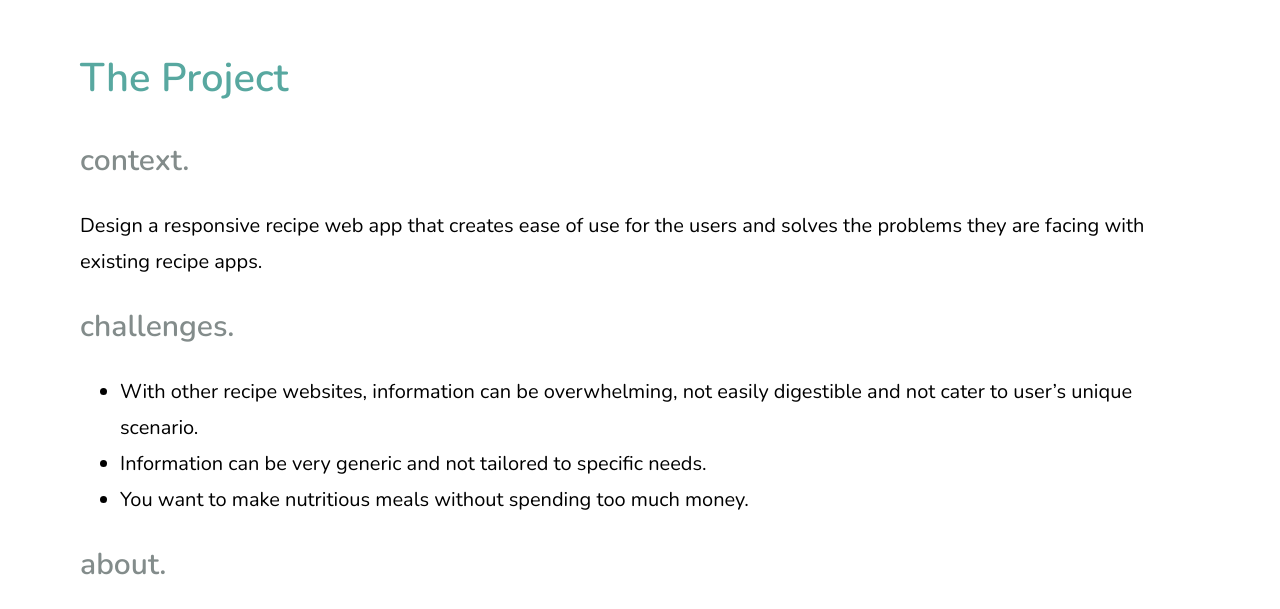
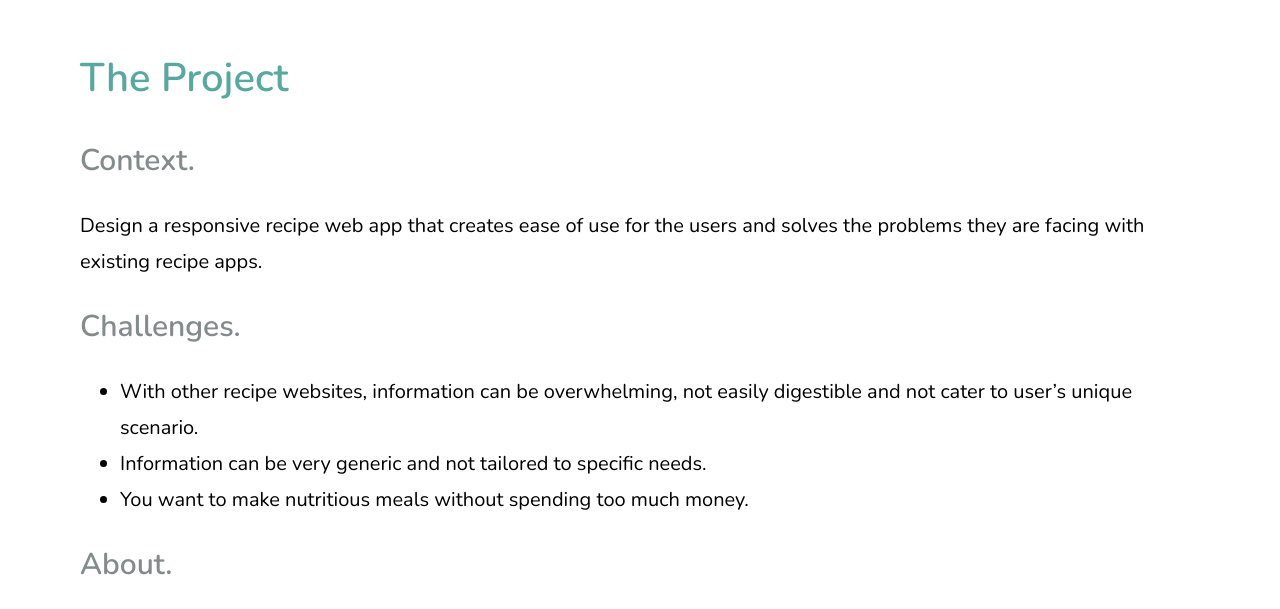
Before and after one commit to ama-a-b/portfolio-site-ama-brew, a plain HTML site: page plate.html in a window 1280 px wide. Shown: the part 1300-1909 px from the top of the page. Drawn offline with nearby package versions, Linux system fonts and the light colour scheme.

Commit message:
grammer and image

```diff
--- a/plate.html
+++ b/plate.html
@@ -57,11 +57,11 @@
             <div class="container"> <!--The project-->
                 <h2>The Project</h2>
                 <div class="row">
-                    <h3>context.</h3>
+                    <h3>Context.</h3>
                     <p>Design a responsive recipe web app that creates ease of use for the users and solves the problems they are facing with existing recipe apps.</p>
                 </div>
                 <div class="row">
-                    <h3>challenges.</h3>
+                    <h3>Challenges.</h3>
                     <ul>
                         <li>With other recipe websites, information can be overwhelming, not easily digestible and not cater to user’s unique scenario. </li>
                         <li>Information can be very generic and not tailored to specific needs.</li>
@@ -69,7 +69,7 @@
                     </ul>
                 </div>
                 <div class="row">
-                    <h3>about.</h3>
+                    <h3>About.</h3>
                     <p>Plate is a recipe responsive app that provides users with a streamlined and enjoyable experience, filtering options tailed to support the users desires, step by step instructions and video demonstrations and smart shopping list feature, making cooking more enjoyable and less frustrating. </p>
                 </div>
             </div>
```
Also changed, not shown: about.html (+4 -1 lines).
